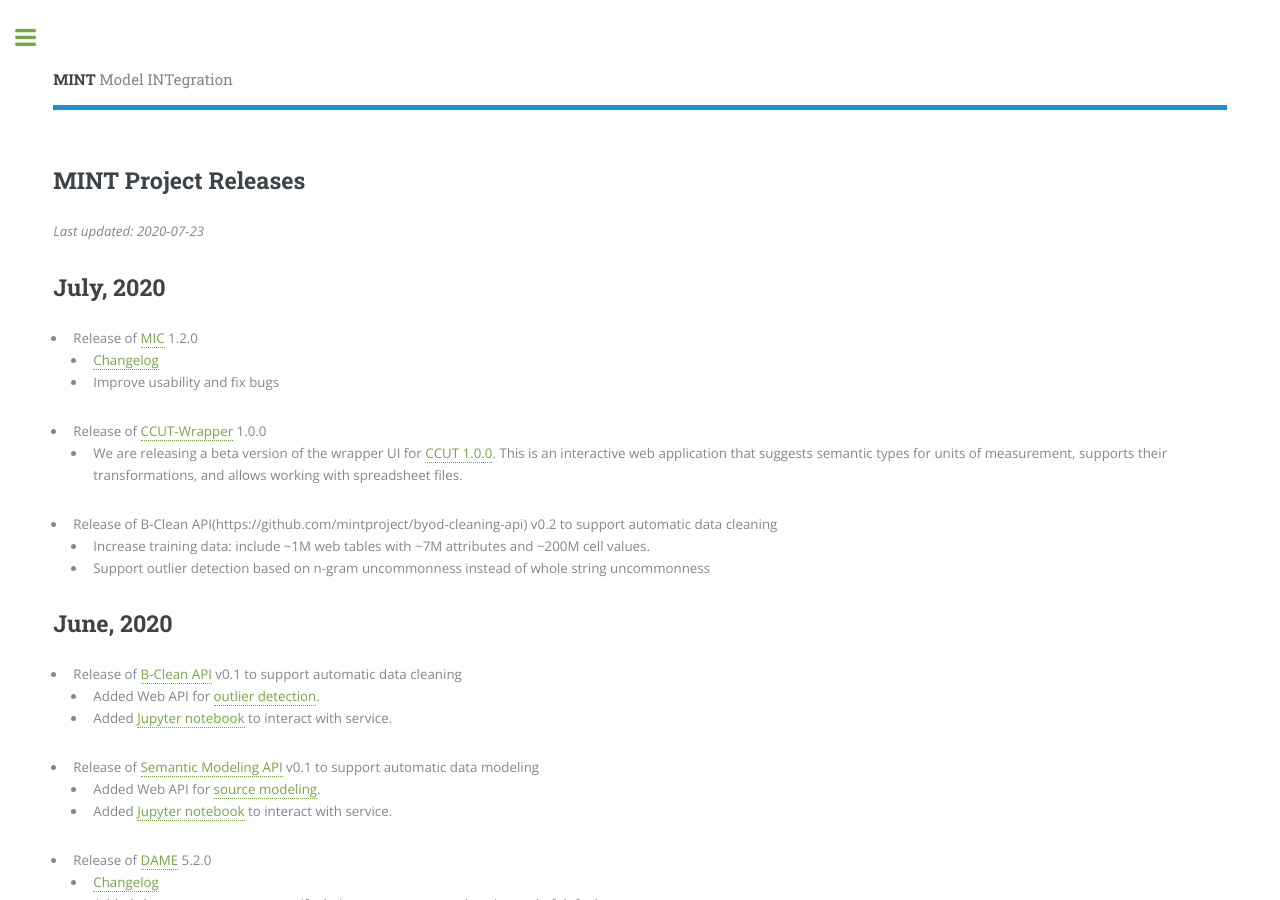
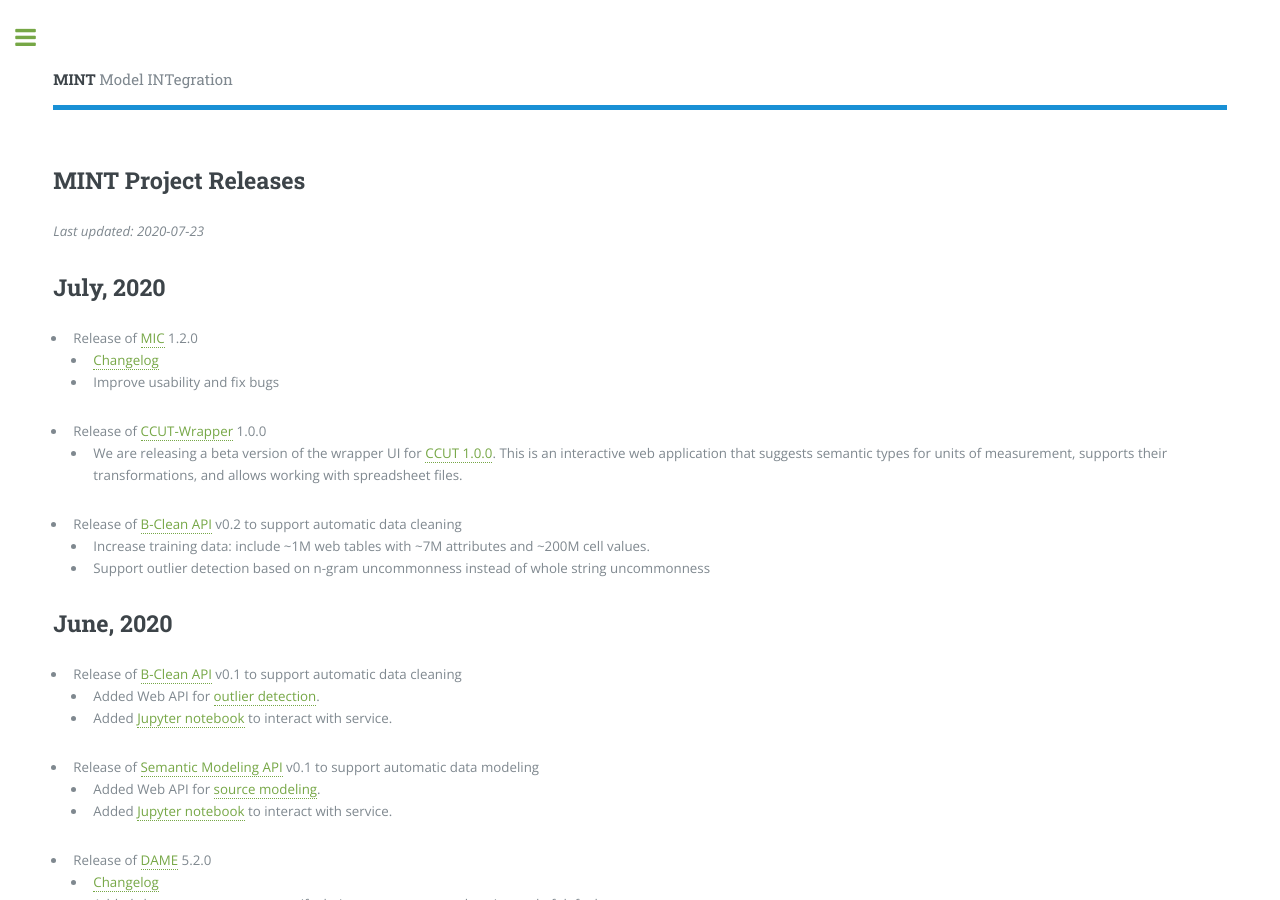
Before and after one commit to KnowledgeCaptureAndDiscovery/MINT, a Jekyll site: the page built from releases.md, in a window 1280 px wide and 900 px high. Built offline with Jekyll 4.4.1, drawn with Linux system fonts in a browser that asks for light colours.

Commit message:
Update releases.md

```diff
--- a/releases.md
+++ b/releases.md
@@ -12,7 +12,7 @@ title: MINT Project Releases
   * Improve usability and fix bugs
 * Release of [CCUT-Wrapper](https://github.com/basels/ccut-wrapper) 1.0.0
   * We are releasing a beta version of the wrapper UI for [CCUT 1.0.0](https://pypi.org/project/ccut/). This is an interactive web application that suggests semantic types for units of measurement, supports their transformations, and allows working with spreadsheet files.
-* Release of B-Clean API(https://github.com/mintproject/byod-cleaning-api) v0.2 to support automatic data cleaning
+* Release of [B-Clean API](https://github.com/mintproject/byod-cleaning-api) v0.2 to support automatic data cleaning
   * Increase training data: include ~1M web tables with ~7M attributes and ~200M cell values.
   * Support outlier detection based on n-gram uncommonness instead of whole string uncommonness
 
```
